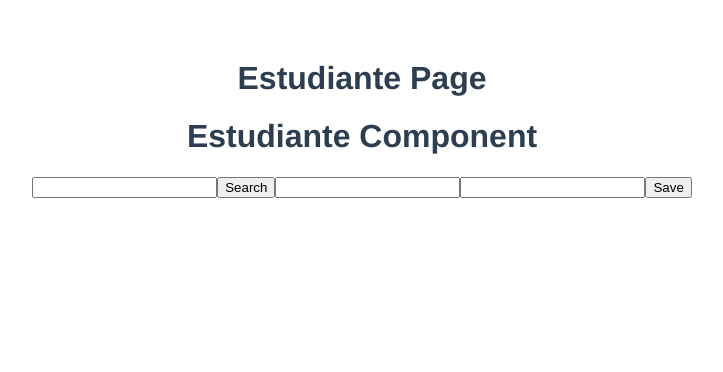
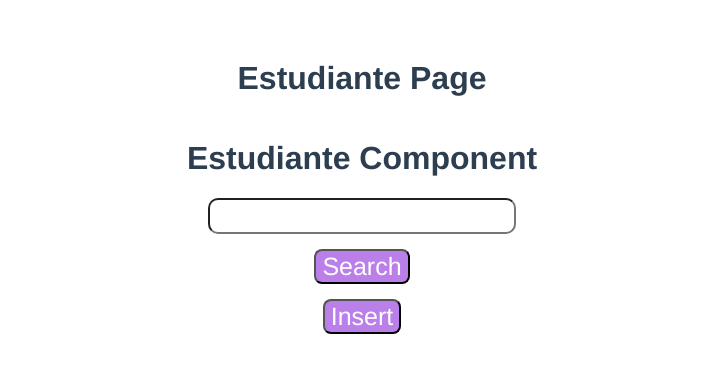
Before and after one commit to reymon4/pw_vue_u3_p5_rh, a Vue app: page / in a window 1280 px wide. Shown: the top 372 px of the page, without its empty margins (278-1001 px from the left). Built offline with nearby package versions, Linux system fonts and the light colour scheme.

Commit message:
Update Estudiante component with insert functionality and visual improvements - Tarea12

```diff
--- a/src/components/Estudiante.vue
+++ b/src/components/Estudiante.vue
@@ -1,10 +1,51 @@
 <template>
+  <div class="container">
     <h1>Estudiante Component</h1>
     <input type="text" v-model="id" />
     <button @click="searchForId">Search</button>
+    <button @click="insertForm = !insertForm">Insert</button>
+    <div v-if="find == true" class="tabla">
+      <label for="">NAME</label>
+      <p>{{ name }}</p>
+      <label for="">LASTNAME</label>
+      <p>{{ lastName }}</p>
+      <label for="">GENDER</label>
+      <p>{{ gender }}</p>
+      <label for="">BIRTHDATE</label>
+      <p>{{ birthdate }}</p>
+      <label for="">EMAIL</label>
+      <p>{{ email }}</p>
+      <label for="">PHONENUMBER</label>
+      <p>{{ phoneNumber }}</p>
+      <label for="">ADDRESS</label>
+      <p>{{ address }}</p>
+      <label for="">SCHOOL</label>
+      <p>{{ school }}</p>
+      <label for="">PROGRAM</label>
+      <p>{{ program }}</p>
+    </div>
+    <div v-if="insertForm == true" class="formTable">
+      <label for="">NAME</label>
       <input type="text" v-model="name" />
+      <label for="">LASTNAME</label>
       <input type="text" v-model="lastName" />
+      <label for="">GENDER</label>
+      <input type="text" v-model="gender" />
+      <label for="">BIRTHDATE</label>
+      <input type="datetime-local" v-model="birthdate" />
+      <label for="">EMAIL</label>
+      <input type="text" v-model="email" />
+      <label for="">PHONENUMBER</label>
+      <input type="text" v-model="phoneNumber" />
+      <label for="">ADDRESS</label>
+      <input type="text" v-model="address" />
+      <label for="">SCHOOL</label>
+      <input type="text" v-model="school" />
+      <label for="">PROGRAM</label>
+      <input type="text" v-model="program" />
       <button @click="save">Save</button>
+    </div>
+  </div>
 </template>
 
 <script>
@@ -15,7 +56,17 @@ export default {
     return {
       id: null,
       name: null,
-      lastName:null,
+      lastName: null,
+      gender: null,
+      birthdate: null,
+      email: null,
+      phoneNumber: null,
+      address: null,
+      school: null,
+      program: null,
+      //For visual effect
+      find: false,
+      insertForm: false,
     };
   },
   methods: {
@@ -24,23 +75,105 @@ export default {
       console.log("From component Estudiante...");
       console.log(data);
       this.name = data.name;
+      this.lastName = data.lastName;
+      this.gender = data.gender;
+      this.birthdate = data.birthdate;
+      this.email = data.email;
+      this.phoneNumber = data.phoneNumber;
+      this.address = data.address;
+      this.school = data.school;
+      this.program = data.program;
+      this.find = true;
     },
     async save() {
       const estuBody = {
-        name: "Wilson",
+        name: this.name,
         lastName: this.lastName,
-        gender: "M",
-        birthdate: "1980-10-05T00:00:00",
-        email: "will@b.com",
-        phoneNumber: null,
-        address: null,
-        school: "FACSO",
-        program: "Comunicación Social",
+        gender: this.gender,
+        birthdate: this.birthdate,
+        email: this.email,
+        phoneNumber: this.phoneNumber,
+        address: this.address,
+        school: this.school,
+        program: this.program,
+
       };
+      console.log("Save Estudiante!")
       await saveFacade(estuBody);
     },
   },
 };
 </script>
 
-<style></style>
+<style>
+.container {
+  display: flex;
+  justify-content: center;
+  align-items: center;
+  flex-direction: column;
+  position: relative;
+}
+input:focus {
+  outline: none;
+}
+input {
+  border-radius: 10px;
+  width: 300px;
+  height: 30px;
+  text-align: center;
+  font-size: 25px;
+  font-style: bold;
+  font-family: Arial, Helvetica, sans-serif;
+  color:#0acef1;
+}
+.tabla {
+  display: grid;
+  grid-template-rows: repeat(18, 50px);
+  width: 300px;
+  height: 100%;
+/*   grid-gap:1px; */
+margin-top: 15px;
+margin-bottom:30px;
+  align-items: center;
+}
+.formTable {
+  display: grid;
+  grid-template-rows: repeat(18, 50px);
+  width: 300px;
+  height: 100%;
+/*   grid-gap:1px; */
+margin-bottom: 30px;
+  align-items: center;
+}
+label {
+  color: white;
+  font-family: "Franklin Gothic Medium", "Arial Narrow", Arial, sans-serif;
+  font-style: oblique;
+  font-size: 20px;
+  background: #7fd9e9;
+  border-radius: 15px;
+  height: 40px;
+  line-height: 40px;
+}
+button{
+  color:white;
+  font-family: "Franklin Gothic Medium", "Arial Narrow", Arial, sans-serif;
+  font-size: 25px;
+  cursor: pointer;
+  margin-top: 15px;
+  background: #bb7fe9;
+  border-radius: 8px;
+  height: 100%;
+}
+p {
+  font-size: 25px;
+  font-style: bold;
+  font-family: Arial, Helvetica, sans-serif;
+  border-radius: 15px;
+  /* background: #9055d8; */
+  height: 40px;
+  line-height: 40px;
+  box-sizing: content-box;
+  color:#9055d8;
+}
+</style>
```
Lines whose indentation alone changed are shown as unchanged.
